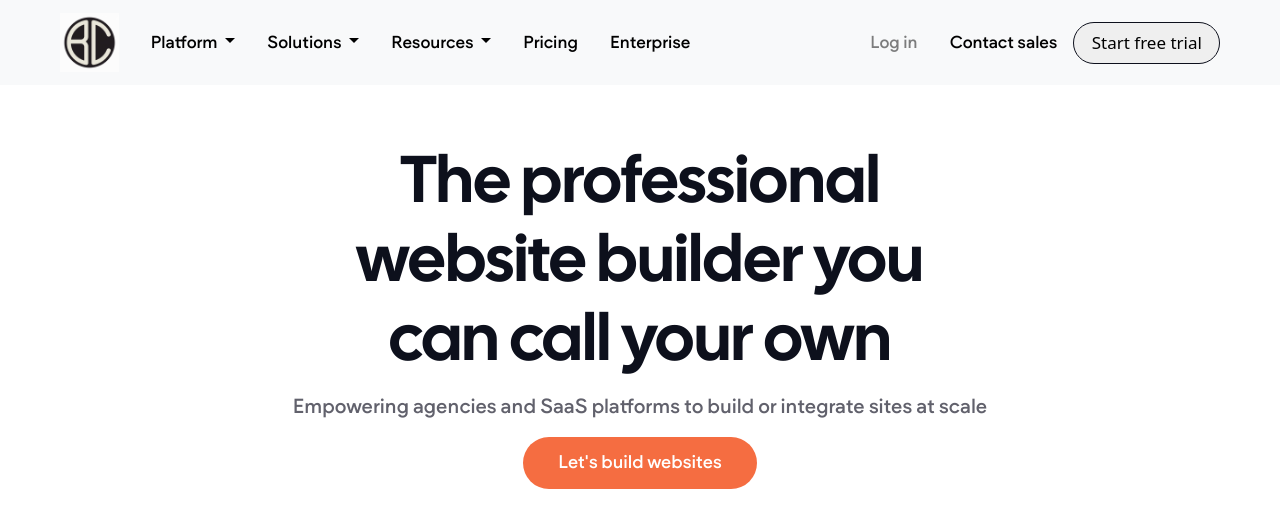
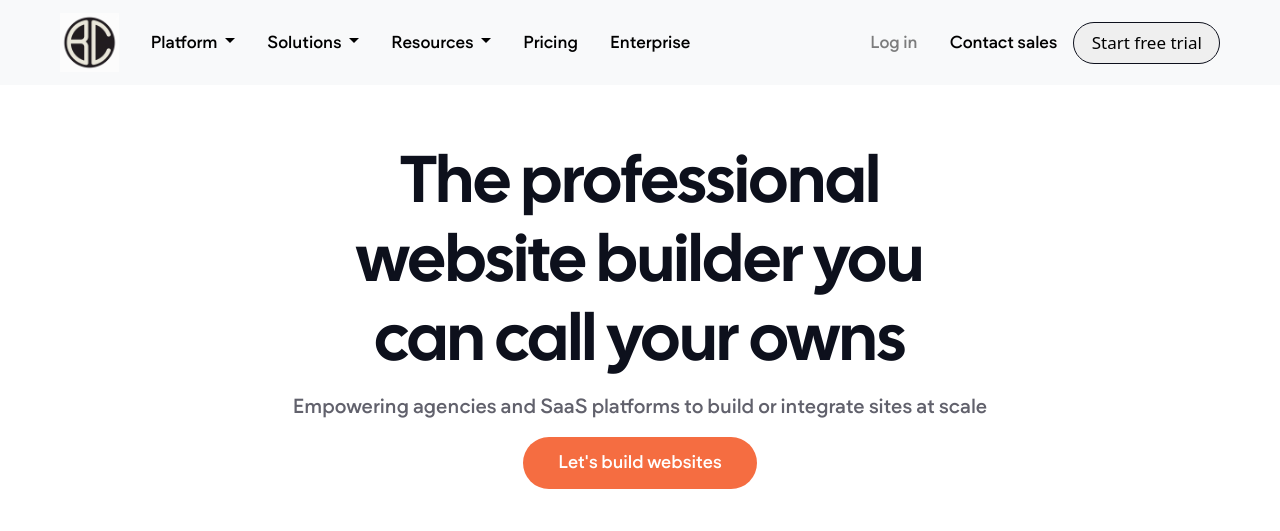
Before and after one commit to Abdullah801953/Bootcomposer-project, a plain HTML site: page index.html in a window 1280 px wide. Shown: the top 531 px of the page. Drawn offline with nearby package versions, Linux system fonts and the light colour scheme.

Commit message:
Bootcomposer-commit1

```diff
--- a/index.html
+++ b/index.html
@@ -107,7 +107,7 @@
                 <div class="row">
                     <div class="col-md">
                         <h1>
-                            The professional website builder you can call your own
+                            The professional website builder you can call your owns
                         </h1>
                     </div>
                 </div>
```
